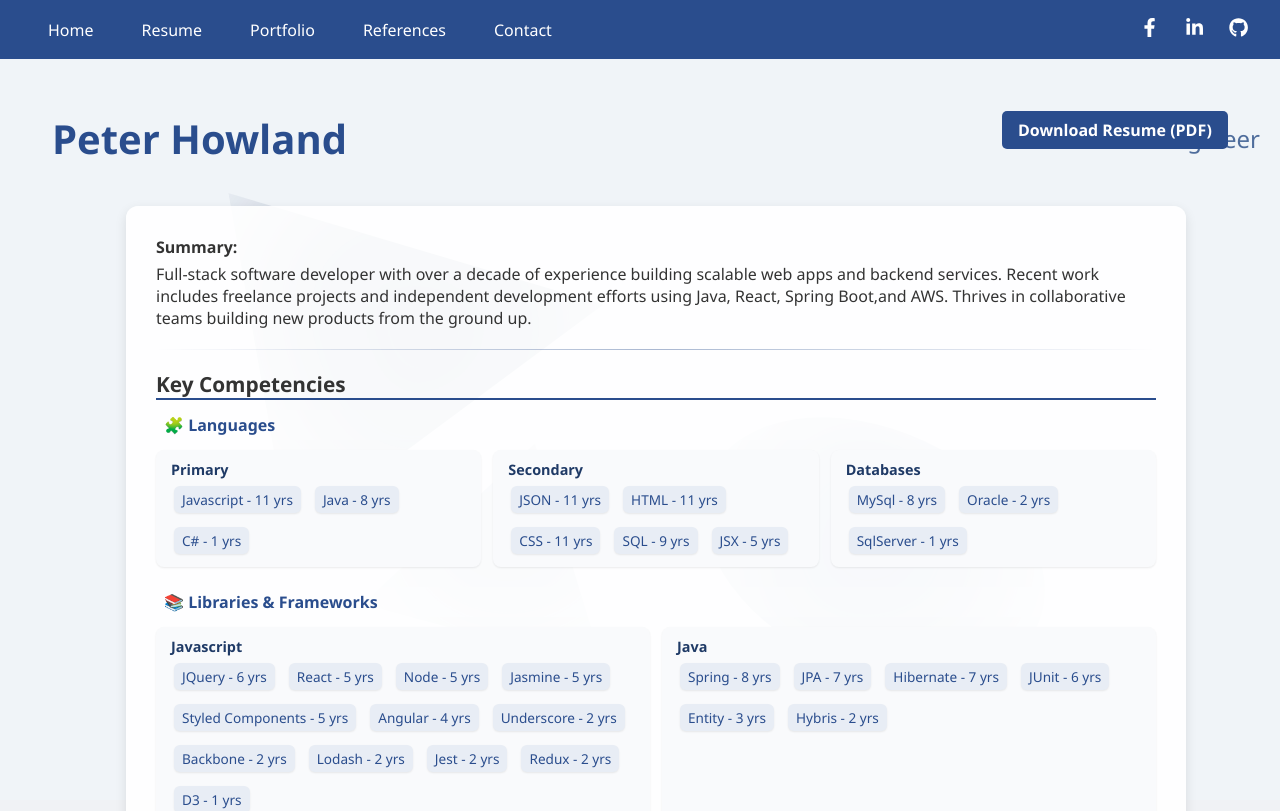
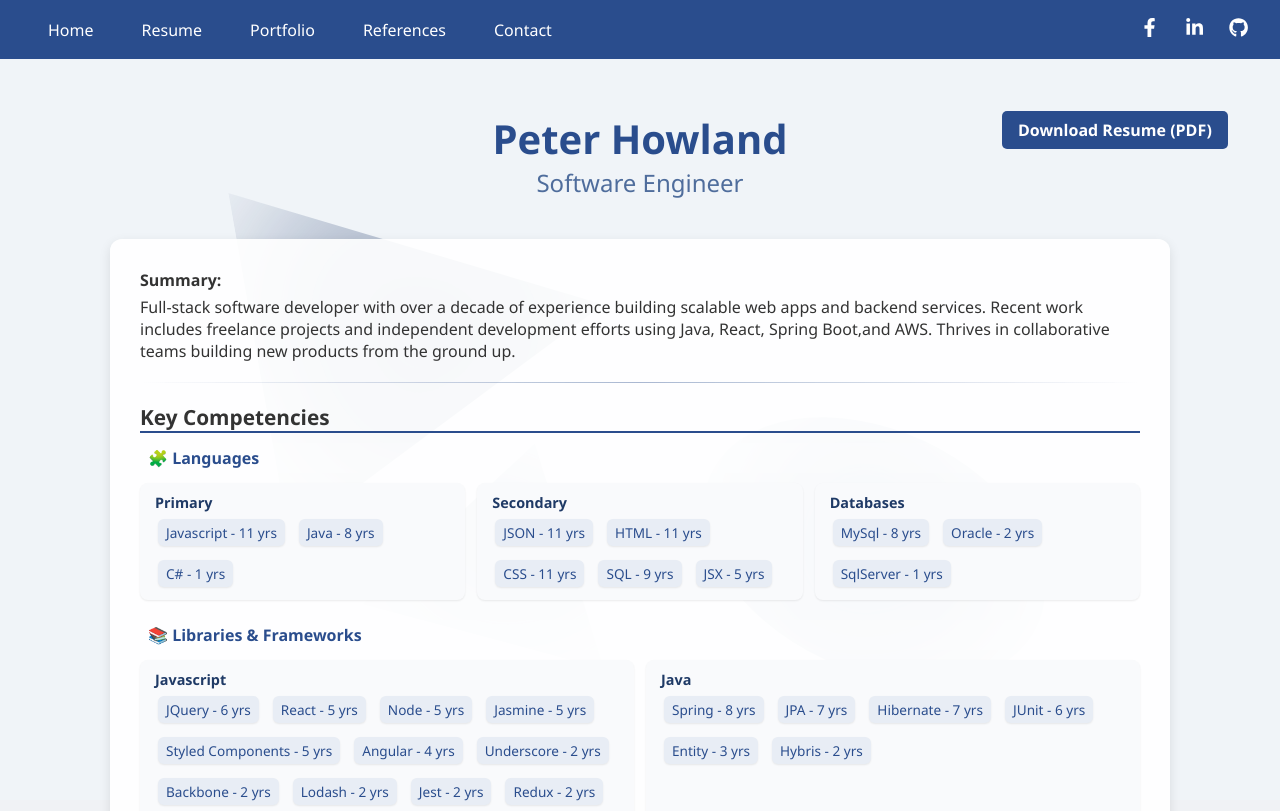
Before and after one commit to peter-howland/objective, a React (Create React App) app: page /resume in a window 1280 px wide. Shown: the top 811 px of the page. Built offline with nearby package versions, Linux system fonts and the light colour scheme.

Commit message:
i broke it

```diff
--- a/src/components/view/pages/Resume.js
+++ b/src/components/view/pages/Resume.js
@@ -8,16 +8,16 @@ import CodeExample from '../CodeExample'
 import { motion } from 'framer-motion'
 
 const StyledResume = styled.div`
+  padding: 2rem;
   position: relative;
   min-height: 100vh;
-  padding: 2rem 0 2rem 2rem;
   color: #333;
   font-family: 'Segoe UI', Tahoma, Geneva, Verdana, sans-serif;
   scroll-behavior: smooth;
   margin: 0 auto;
 
   @media (max-width: 768px) {
-    padding: 0.5rem;
+    padding: 2rem 0 2rem 2rem;
     padding-top: 0;
     font-size: 0.95rem;
   }
@@ -63,7 +63,6 @@ const Body = styled.div`
 const Header = styled.div`
   text-align: center;
   margin-bottom: 40px;
-  display: flex;
   justify-content: space-between;
   align-items: center;
 
@@ -281,10 +280,10 @@ const Resume = ({ summary, experience, education, codeExamples }) => {
 
   return (
     <StyledResume>
+      <DownloadButton href="/Peter Howland - Resume 2025.pdf" download>
+        Download Resume (PDF)
+      </DownloadButton>
       <Header>
-        <DownloadButton href="/Peter Howland - Resume 2025.pdf" download>
-          Download Resume (PDF)
-        </DownloadButton>
         <h1> Peter Howland </h1>
         <h2> Software Engineer </h2>
       </Header>
```
